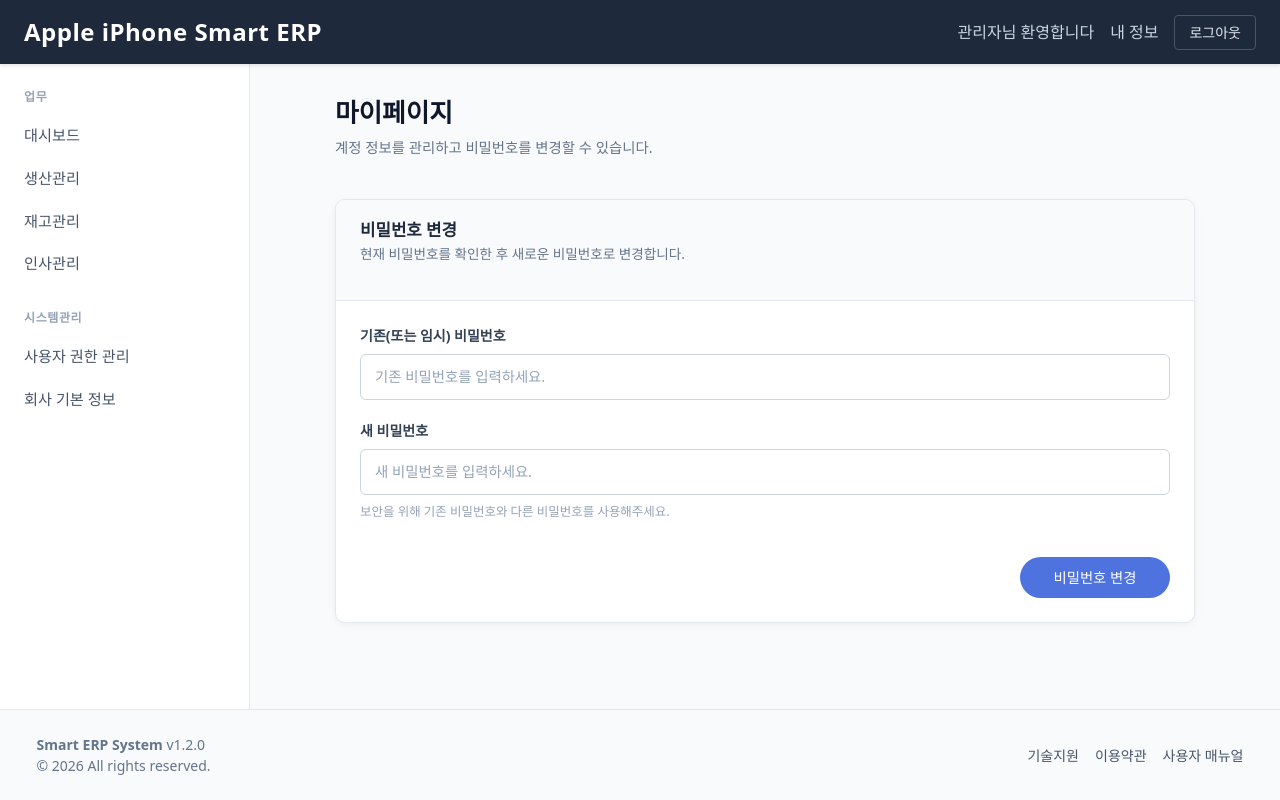
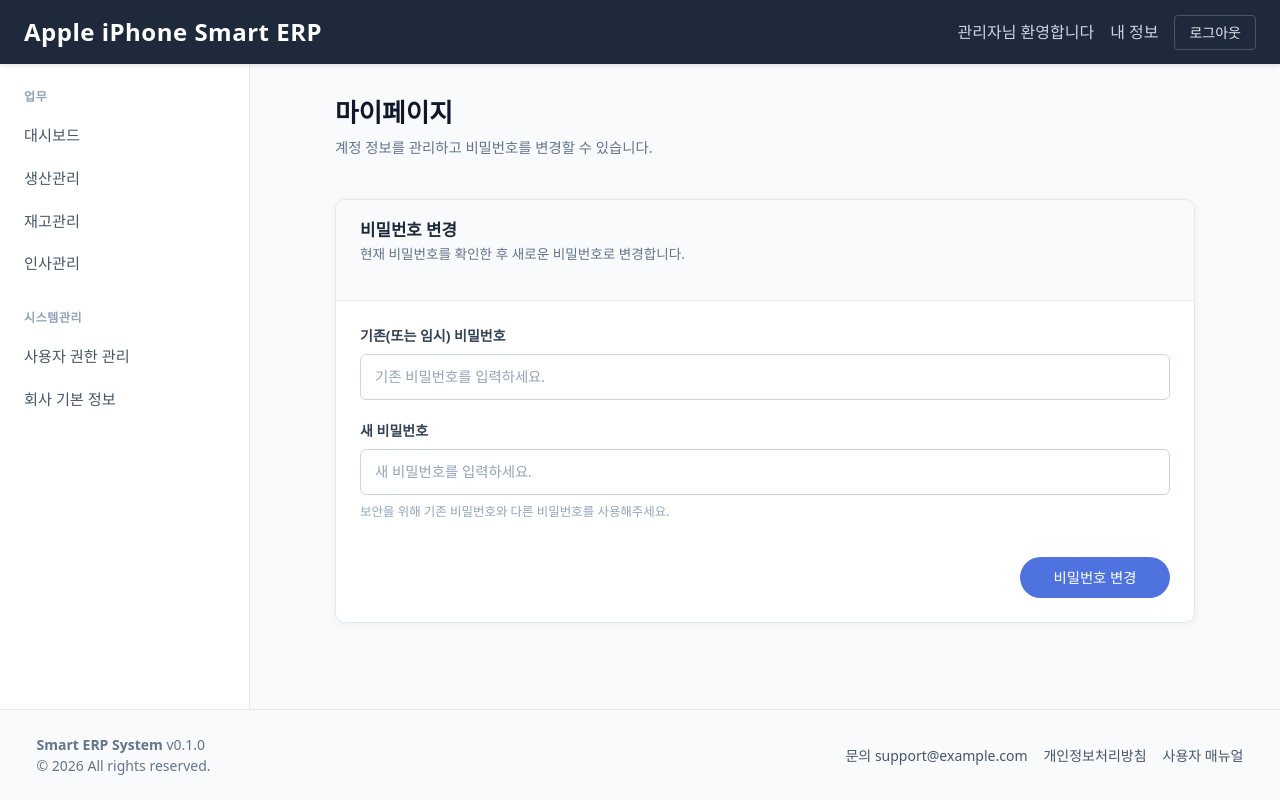
Before and after one commit to HKSEV/erp, a Next.js app in the folder erp-frontend/: page /dashboard/mypage in a window 1280 px wide. Built offline with nearby package versions, Linux system fonts and the light colour scheme.

Commit message:
20261026_푸터 정리

```diff
--- a/erp-frontend/src/components/Footer.tsx
+++ b/erp-frontend/src/components/Footer.tsx
@@ -6,13 +6,13 @@
   return (
     <S.FooterContainer>
       <S.FooterInfo>
-        <strong>Smart ERP System</strong> v1.2.0<br/>
+        <strong>Smart ERP System</strong> v0.1.0<br/>
         &copy; {new Date().getFullYear()} All rights reserved.
       </S.FooterInfo>
 
       <S.FooterLinks>
-        <a href="/support">기술지원</a>
-        <a href="/terms">이용약관</a>
+        <a href="mailto:support@example.com">문의 support@example.com </a>
+        <a href="/terms">개인정보처리방침</a>
         <a href="/manual">사용자 매뉴얼</a>
       </S.FooterLinks>
     </S.FooterContainer>
```
